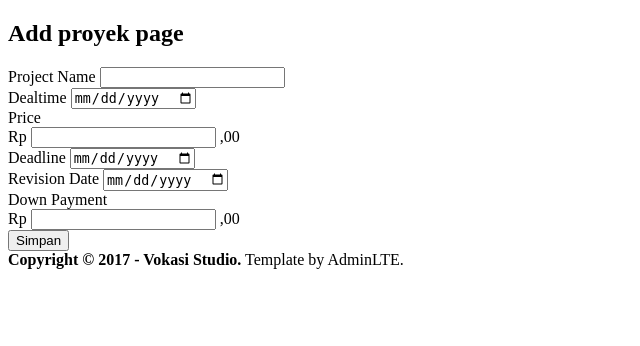
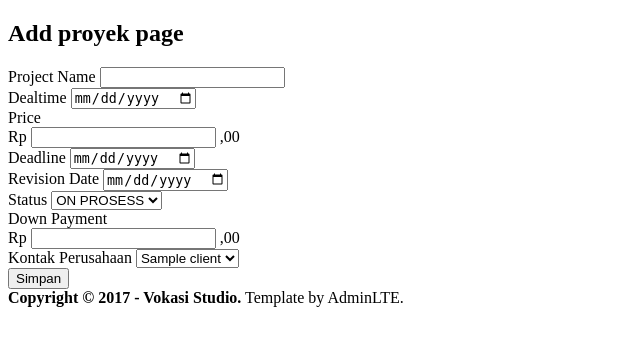
Before and after one commit to hvernanda/vokasistudio, a PHP site: the page made by application/views/dashboard/manajer/add_proyek.php in a window 1280 px wide. Shown: the part 253-599 px from the top of the page, without its empty margins (0-640 px from the left). Run offline with PHP 8.4, Linux system fonts and the light colour scheme; the template is opened without the code that fills it: most values are stand-ins (such as "Sample title", 1, 10 or a date in 2020); data that the repository does not hold is empty.

Commit message:
add project process and company contact back to file

```diff
--- a/application/views/dashboard/manajer/add_proyek.php
+++ b/application/views/dashboard/manajer/add_proyek.php
@@ -1,6 +1,10 @@
 <h1>Add proyek page</h1>
-    <div id="notifications"><?php echo $this->session->flashdata('msg'); ?></div>
-        <form role="form" method="post" name="submit">
+
+<div id="notifications"><?php echo $this->session->flashdata('msg'); ?></div>
+<div class="row">
+    <div class="col-md-6">
+        <?php echo form_open(base_url('manajer/add_proyek')) ;?>
+        <!-- <form role="form" method="post" name="submit"> -->
         <div class="form-group">
             <label> Project Name</label>
             <input class="form-control" name="nama" id="nama" value="<?php echo set_value('nama');?>" required >
@@ -20,20 +24,43 @@
 
         <div class="form-group">
             <label>Deadline</label>
-            <input type="date" class="form-control" name="Deadline" value="<?php echo set_value('Deadline');?>" placeholder="dd-mm-yyy" required>
+            <input type="date" class="form-control" name="deadline" value="<?php echo set_value('deadline');?>" placeholder="dd-mm-yyy" required>
         </div>
         <div class="form-group">
             <label>Revision Date</label>
-            <input type="date" class="form-control" name="RevisionDate" value="<?php echo set_value('RevisionDate');?>" placeholder="dd-mm-yyy" required>
+            <input type="date" class="form-control" name="revisiondate" value="<?php echo set_value('revisiondate');?>" placeholder="dd-mm-yyy" required>
+        </div>
+        <div class="form-group">
+            <label> Status</label>
+            <select class="form-control" name="Status" id="Status"  required>
+                <option value="on_prosess"> ON PROSESS</option>
+                <option value="done"> DONE </option>
+                <option value="canceled"> CANCELED</option>
+            </select>
         </div>
         <div class="form-group">
             <label> Down Payment</label>
         </div>
         <div class="form-group input-group">
             <span class="input-group-addon">Rp</span>
-            <input type="text" class="form-control" name="price" value="<?php echo set_value('price');?>" required>
+            <input type="text" class="form-control" name="downpayment" value="<?php echo set_value('downpayment');?>" required>
             <span class="input-group-addon">,00</span>
         </div>
+        <div class="form-group">
+            <label> Kontak Perusahaan </label>
+            <select class="form-control" name="id_contact" id="id_contact"  required>
+                <?php
+                    foreach($client as $v) {
+                ?>
+                <option value="<?php echo $v->id_user ;?>"><?php echo $v->name ;?></option>
+                <?php
+                    }
+                ?>
+            </select>
+        </div>
+
 
         <input type="submit" class="btn btn-primary" name="submit" id="submit" value="Simpan" onClick="return confirm('Apakah anda yakin data yang anda isikan sudah benar dan sesuai?\nData yang disimpan sudah tidak dapat diubah lagi.')">
-    </form>
+        </form>
+    </div>
+</div>
```
Also changed, not shown: application/controllers/Manajer.php (+12 -0 lines), application/models/project_model.php (+2 -11 lines).
